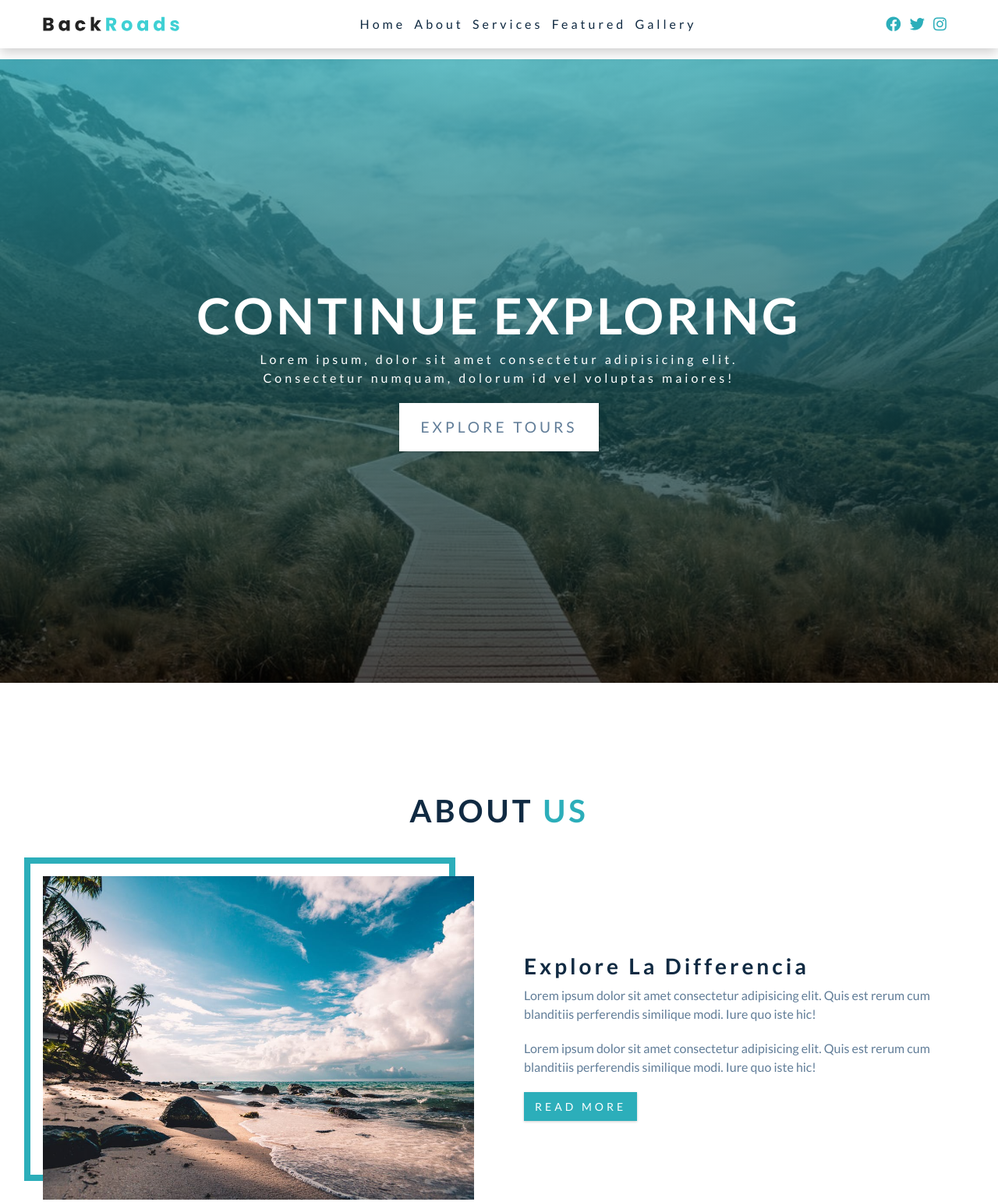
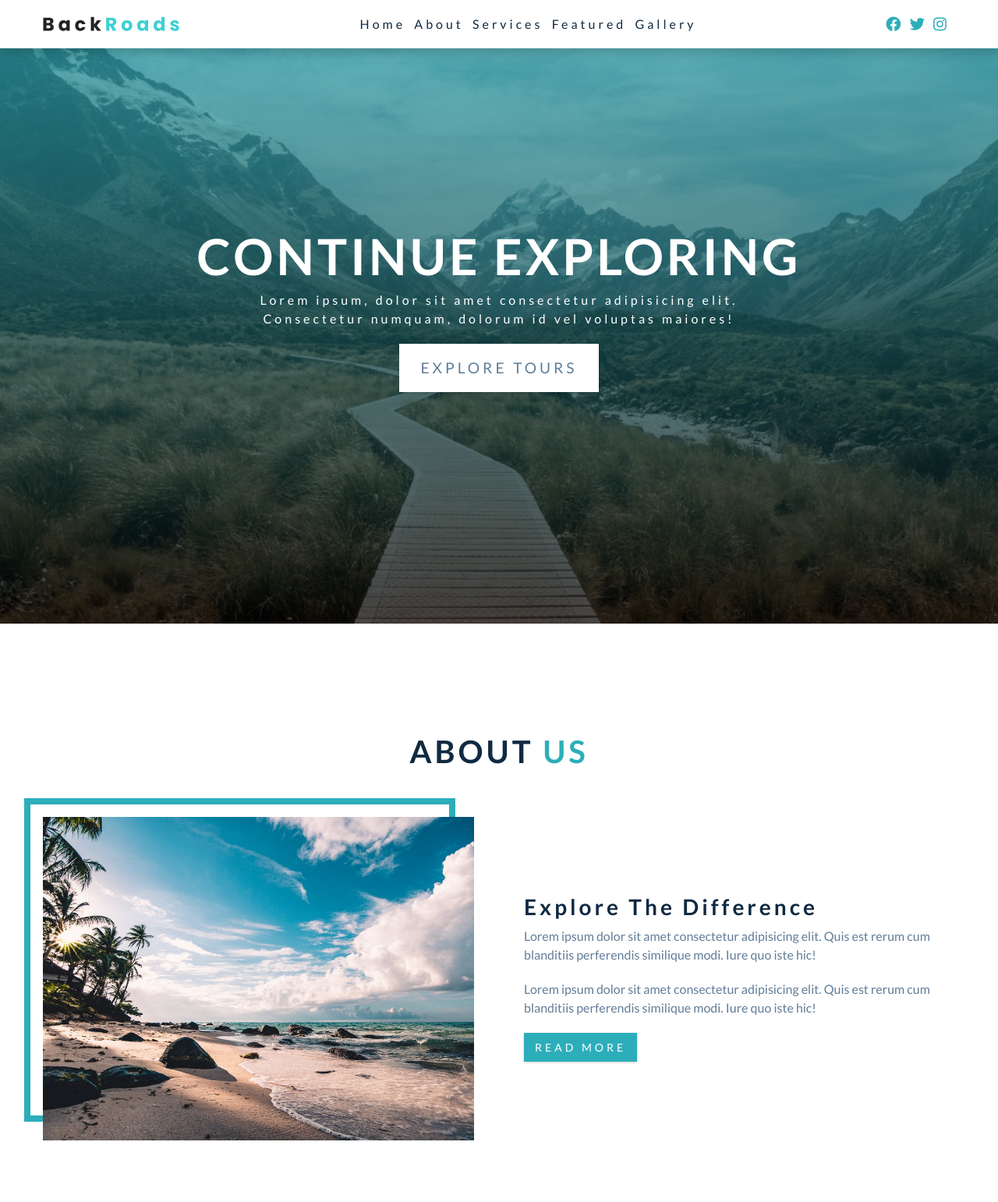
Before and after one commit to Maurodc90/CSS-Road-Tour-Project, a plain HTML site: page index.html in a window 1280 px wide. Shown: the top 1542 px of the page at 78% size. Drawn offline with Linux system fonts and the light colour scheme.

Commit message:
original states

```diff
--- a/index.html
+++ b/index.html
@@ -16,7 +16,6 @@
     <link rel="stylesheet" href="./css/styles.css" />
   </head>
   <body>
-    <h1>CIao</h1>
     <!-- header  -->
     <header id="home">
       <!-- navbar -->
@@ -131,7 +130,7 @@
         </article>
         <!-- about info -->
         <article class="about-info">
-          <h3>explore la differencia</h3>
+          <h3>explore the difference</h3>
           <p>
             Lorem ipsum dolor sit amet consectetur adipisicing elit. Quis est
             rerum cum blanditiis perferendis similique modi. Iure quo iste hic!
```
